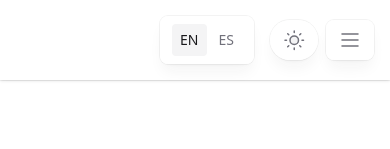
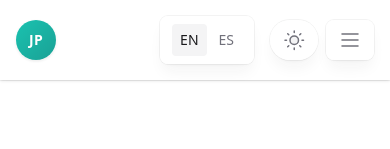
Before and after one commit to joskr2/josue.patricio, a Next.js app: page /about in a window 390 px wide. Shown: the top 149 px of the page. Built offline with nearby package versions, Linux system fonts and the light colour scheme.

Commit message:
feat: add mobile avatar home link with animations in Header component

```diff
--- a/src/components/Header.tsx
+++ b/src/components/Header.tsx
@@ -11,6 +11,7 @@ import { useTheme } from "next-themes";
 import Link from "next/link";
 import { usePathname } from "next/navigation";
 import { useEffect, useState } from "react";
+import { motion } from "motion/react";
 
 import { Container } from "@/components/Container";
 import { LanguageSwitcher } from "@/components/LanguageSwitcher";
@@ -140,7 +141,7 @@ function MobileNavigationContent({
 			</PopoverButton>
 			<PopoverBackdrop
 				transition
-				className="fixed left-0 right-0 bottom-0 z-30 bg-black/10 backdrop-blur-sm duration-150 data-closed:opacity-0 data-enter:ease-out data-leave:ease-in dark:bg-black/15"
+				className="fixed left-0 right-0 bottom-0 z-30 bg-teal-500/10 backdrop-blur-sm duration-150 data-closed:opacity-0 data-enter:ease-out data-leave:ease-in dark:bg-teal-400/15"
 				style={{ top: '80px' }}
 			/>
 			<PopoverPanel
@@ -245,10 +246,27 @@ function ThemeToggle() {
 }
 
 export function Header() {
+	const pathname = usePathname();
 	return (
 		<header className="fixed top-0 left-0 right-0 z-50 h-fit [@supports(backdrop-filter:blur(0))]:bg-white/30 [@supports(backdrop-filter:blur(0))]:backdrop-blur-md bg-white/80 shadow-sm ring-1 ring-zinc-900/5 dark:[@supports(backdrop-filter:blur(0))]:bg-zinc-900/30 dark:bg-zinc-900/80 dark:ring-white/10">
 			<Container>
 				<div className="flex items-center justify-between py-4">
+					{/* Mobile: Avatar Home link on the left when not on home */}
+					{pathname !== "/" && (
+						<div className="flex flex-1 items-center md:hidden">
+							<Link href="/" aria-label="Home" className="group">
+								<motion.div
+									initial={{ opacity: 0, y: -6 }}
+									animate={{ opacity: 1, y: 0 }}
+									whileTap={{ scale: 0.95 }}
+									transition={{ duration: 0.25 }}
+									className="relative h-10 w-10 select-none rounded-full bg-gradient-to-br from-teal-500/90 to-teal-600/90 text-white shadow ring-1 ring-white/40 dark:ring-white/20"
+								>
+									<span className="absolute inset-0 grid place-items-center text-sm font-bold tracking-wide">JP</span>
+								</motion.div>
+							</Link>
+						</div>
+					)}
 					<div className="flex flex-1 justify-end md:justify-center">
 						<DesktopNavigation className="pointer-events-auto hidden md:block" />
 					</div>
```
